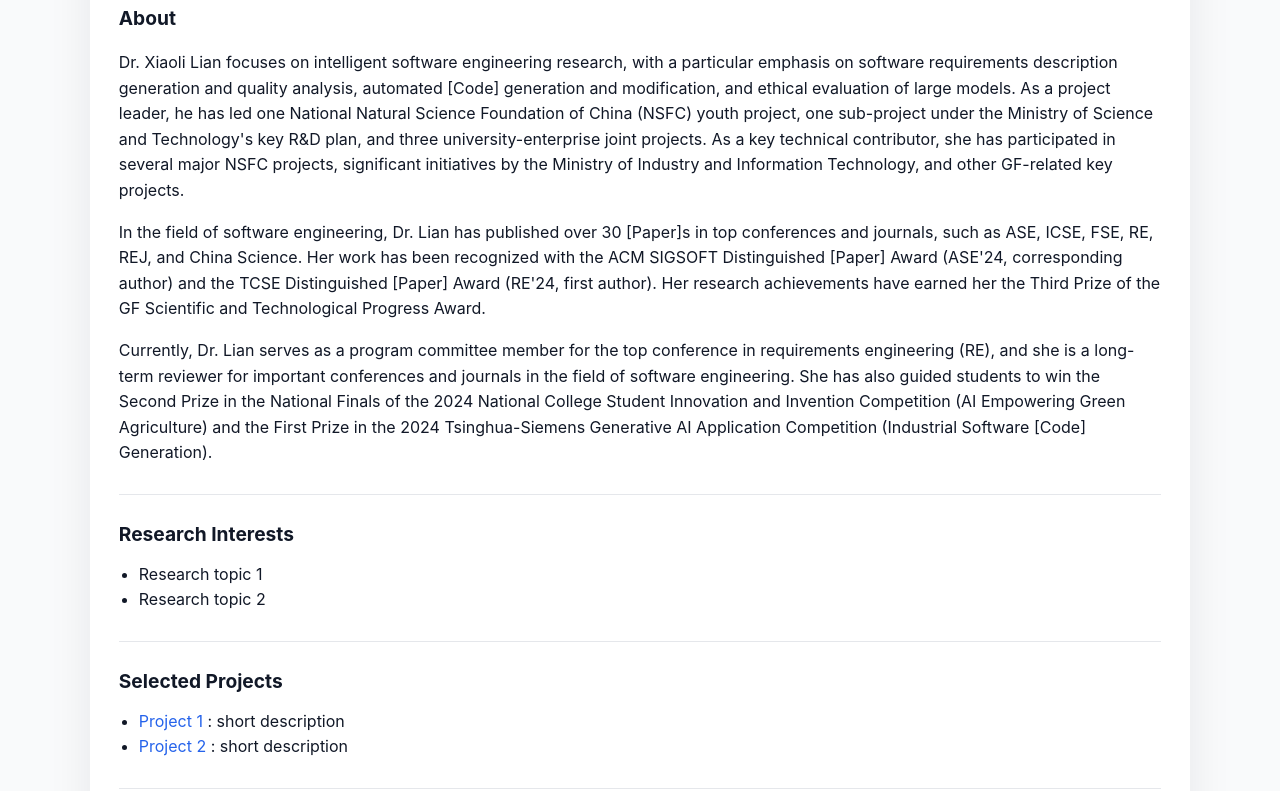
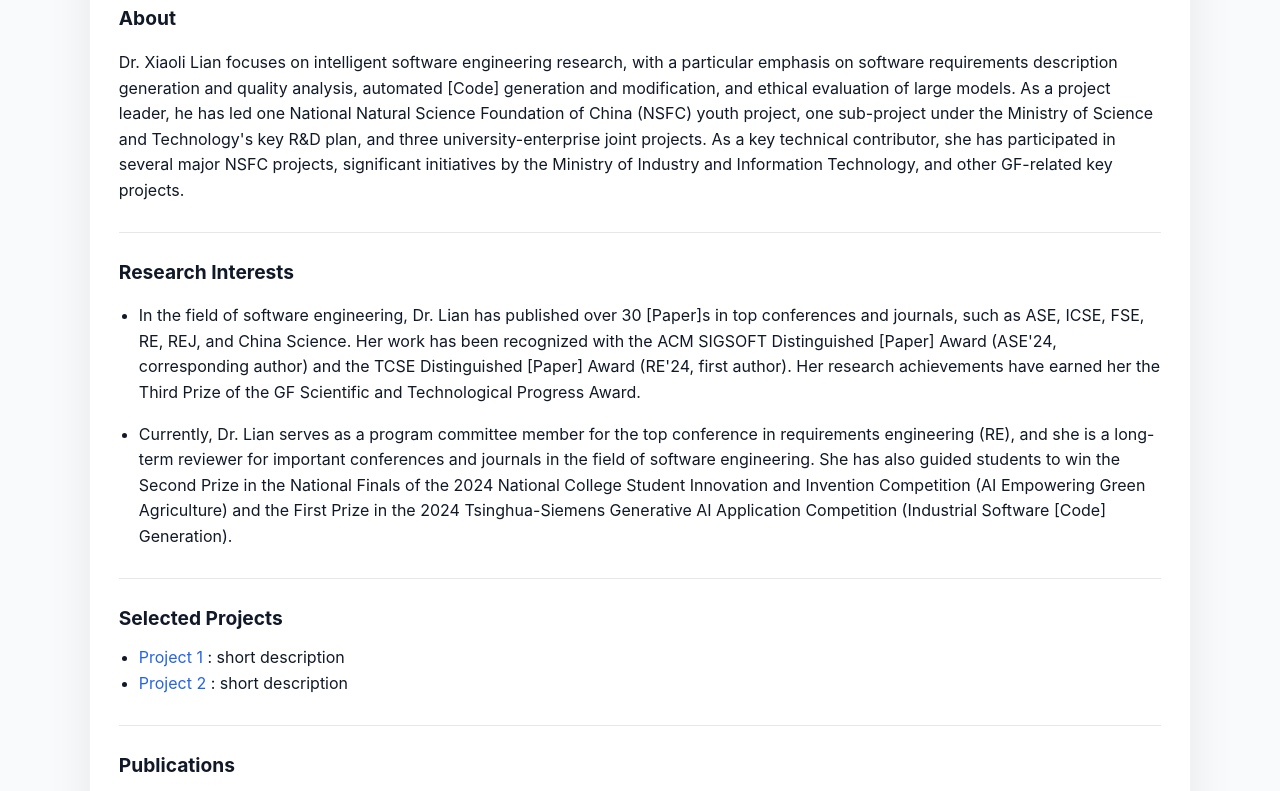
Before and after one commit to lawenliu/lawenliu.github.io, a plain HTML site: page index.html in a window 1280 px wide. Shown: the part 556-1347 px from the top of the page. Drawn offline with Linux system fonts and the light colour scheme.

Commit message:
add pages

```diff
--- a/index.html
+++ b/index.html
@@ -79,24 +79,35 @@
                         projects. As a key technical contributor, she has participated in several major NSFC projects,
                         significant initiatives by the Ministry of Industry and Information Technology, and other
                         GF-related key projects.</p>
-                    <p>In the field of software engineering, Dr. Lian has published over 30 [Paper]s in top conferences
-                        and journals, such as ASE, ICSE, FSE, RE, REJ, and China Science. Her work has been recognized
-                        with the ACM SIGSOFT Distinguished [Paper] Award (ASE'24, corresponding author) and the TCSE
-                        Distinguished [Paper] Award (RE'24, first author). Her research achievements have earned her the
-                        Third Prize of the GF Scientific and Technological Progress Award.</p>
-                    <p>Currently, Dr. Lian serves as a program committee member for the top conference in requirements
-                        engineering (RE), and she is a long-term reviewer for important conferences and journals in the
-                        field of software engineering. She has also guided students to win the Second Prize in the
-                        National Finals of the 2024 National College Student Innovation and Invention Competition (AI
-                        Empowering Green Agriculture) and the First Prize in the 2024 Tsinghua-Siemens Generative AI
-                        Application Competition (Industrial Software [Code] Generation).</p>
                 </section>
 
                 <section id="research">
                     <h2>Research Interests</h2>
                     <ul>
-                        <li>Research topic 1</li>
-                        <li>Research topic 2</li>
+                        <li>
+                            <p>In the field of software engineering, Dr. Lian has published over 30 [Paper]s in top
+                                conferences
+                                and journals, such as ASE, ICSE, FSE, RE, REJ, and China Science. Her work has been
+                                recognized
+                                with the ACM SIGSOFT Distinguished [Paper] Award (ASE'24, corresponding author) and the
+                                TCSE
+                                Distinguished [Paper] Award (RE'24, first author). Her research achievements have earned
+                                her the
+                                Third Prize of the GF Scientific and Technological Progress Award.</p>
+                        </li>
+                        <li>
+                            <p>Currently, Dr. Lian serves as a program committee member for the top conference in
+                                requirements
+                                engineering (RE), and she is a long-term reviewer for important conferences and journals
+                                in the
+                                field of software engineering. She has also guided students to win the Second Prize in
+                                the
+                                National Finals of the 2024 National College Student Innovation and Invention
+                                Competition (AI
+                                Empowering Green Agriculture) and the First Prize in the 2024 Tsinghua-Siemens
+                                Generative AI
+                                Application Competition (Industrial Software [Code] Generation).</p>
+                        </li>
                     </ul>
                 </section>
 
```
